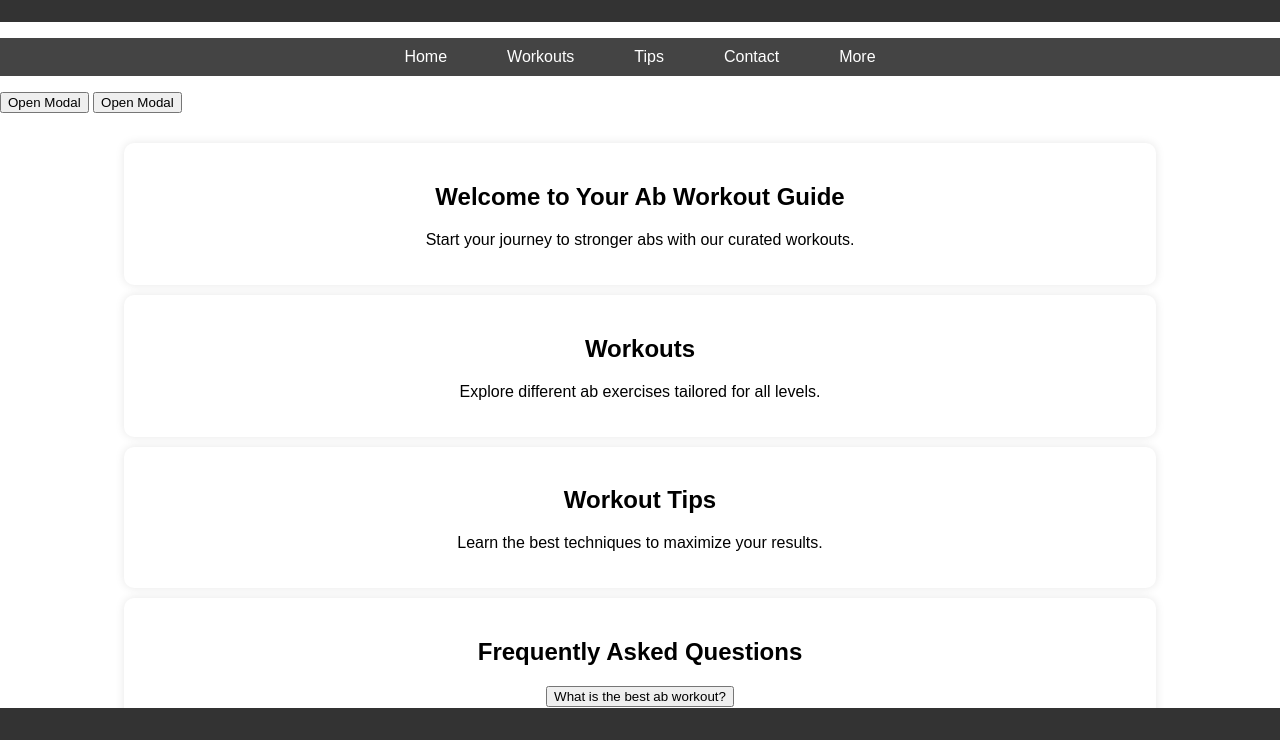
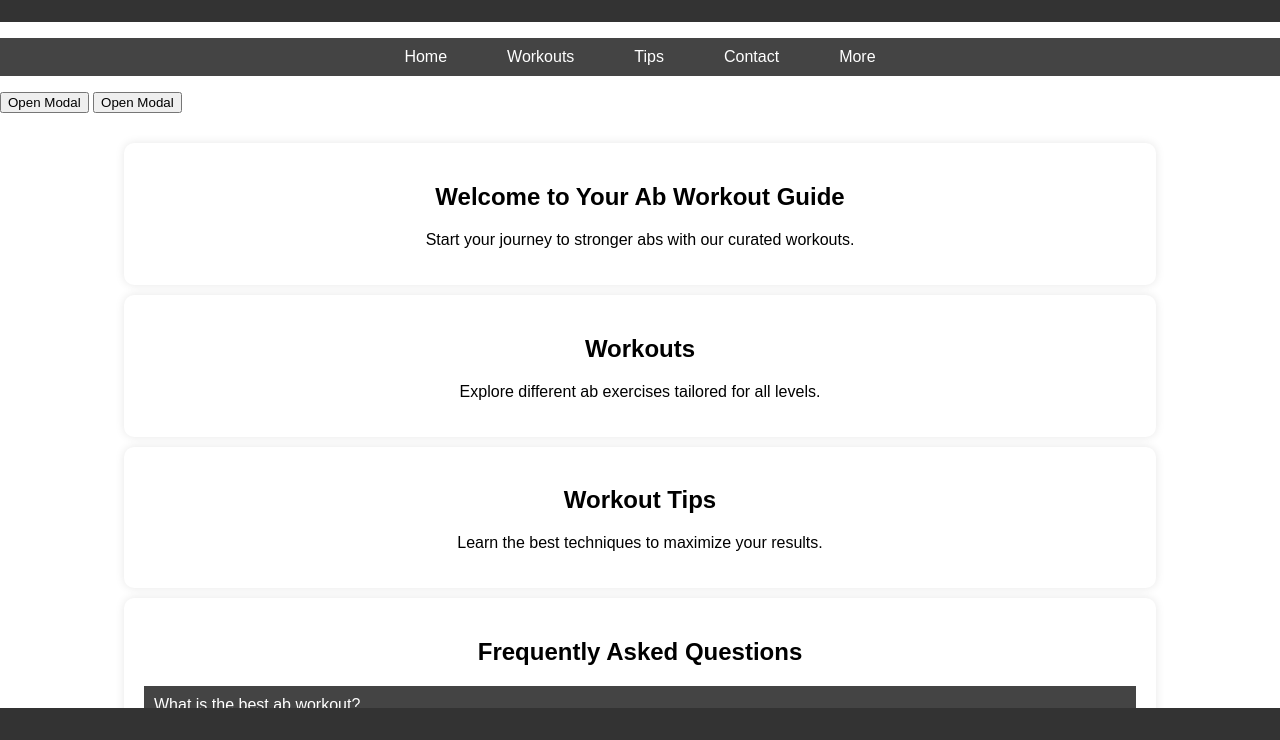
Before and after one commit to ayahkablawi/Project-1, a plain HTML site: page index.html in a window 1280 px wide. Both pictures are taken after a click on the button "What is the best ab workout?". Shown: the part 60-800 px from the top of the page. Drawn offline with Linux system fonts and the light colour scheme.

Commit message:
Update style.css

```diff
--- a/style.css
+++ b/style.css
@@ -127,3 +127,26 @@ footer {
     opacity: 1;
     visibility: visible; /* Appears when hovered*/
 }
+
+.accordion-item {
+    border-bottom: 1px solid white;
+    margin-bottom: 10px;
+}
+
+.accordion-header {
+    background-color: #444;
+    color: white;
+    padding: 10px;
+    width: 100%;
+    text-align: left;
+    border: none;
+    cursor: pointer;
+    font-size: 16px;
+}
+
+.accordion-content {
+    display: none;
+    padding: 10px;
+    background-color: white;
+    border-left: 3px solid light grey;
+}
```
